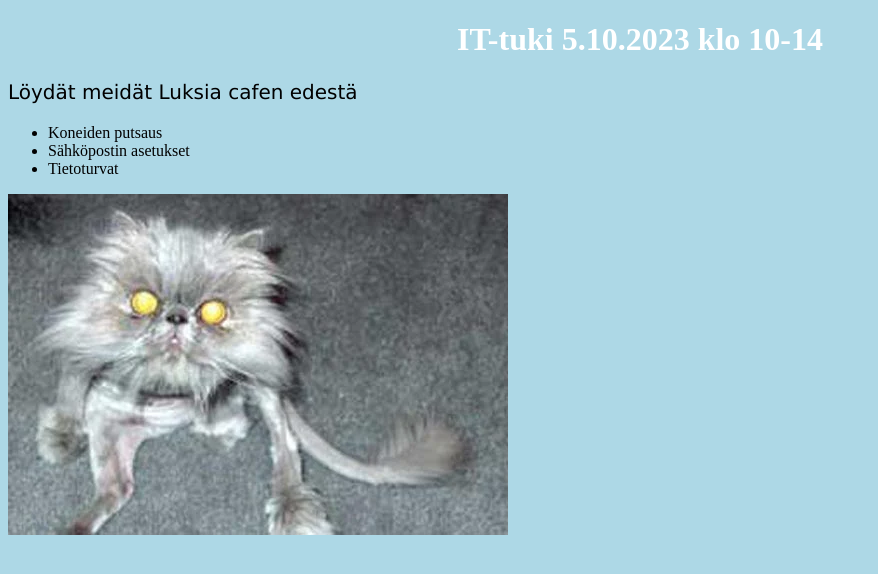
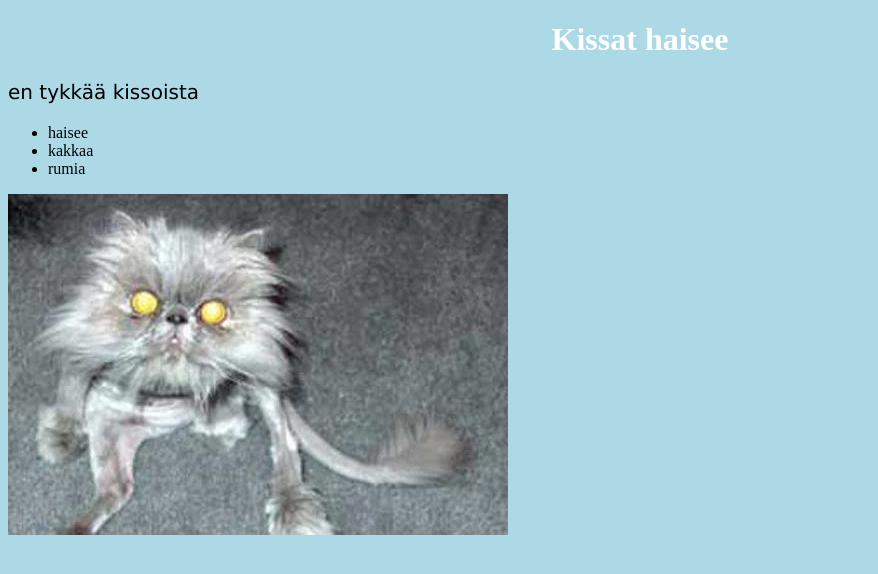
Before and after one commit to jarvensivu1/jarvensivu1.github.io, a plain HTML site: page index.html in a window 1280 px wide. Shown: the whole page, without its empty margins (0-878 px from the left). Drawn offline with Linux system fonts and the light colour scheme.

Commit message:
Update index.html

```diff
--- a/index.html
+++ b/index.html
@@ -1,19 +1,18 @@
 <!DOCTYPE html>
 <html>
 <head>
-<title>Sisun sivu</title>
+<title>Kissat on perseest</title>
 <link rel="stylesheet" href="css/style.css">
 </head>
 <body>
 
-<h1>IT-tuki 5.10.2023 klo 10-14</h1>
-<p> Löydät meidät Luksia cafen
-edestä</p>
+<h1>Kissat haisee</h1>
+<p> en tykkää kissoista</p>
 
 <ul>
-<li>Koneiden putsaus</li>
-<li>Sähköpostin asetukset</li>
-<li>Tietoturvat</li>
+<li>haisee</li>
+<li>kakkaa</li>
+<li>rumia</li>
 </ul>
 
 <img src="img/cat.jpg" alt="ruma kissa">
```
